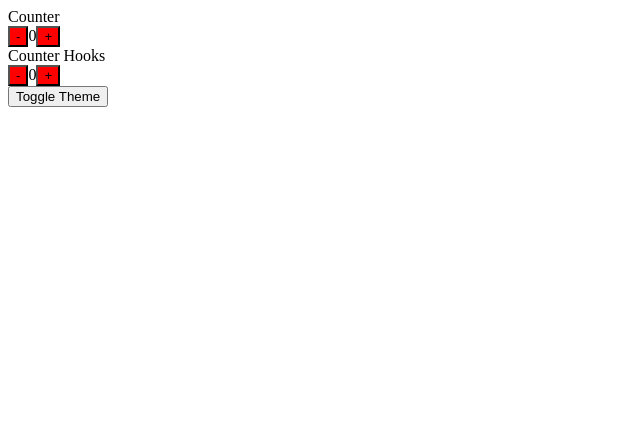
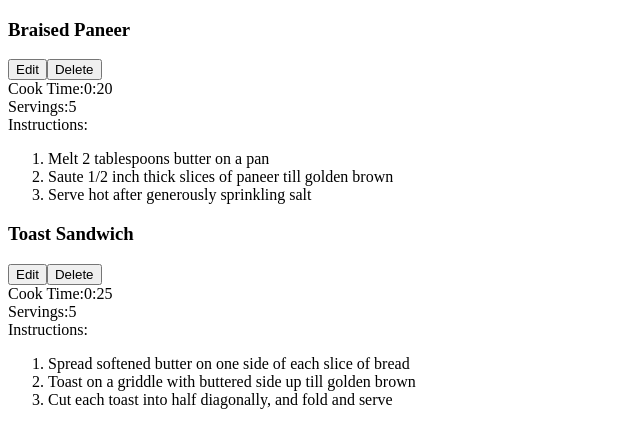
Before and after one commit to N-Shar-ma/Land-Or-Water, a React (Create React App) app: page / in a window 1280 px wide. Shown: the top 448 px of the page, without its empty margins (0-640 px from the left). Built offline with nearby package versions, Linux system fonts and the light colour scheme.

Commit message:
recipe list skeleton

```diff
--- a/src/App.js
+++ b/src/App.js
@@ -1,23 +1,33 @@
 import React, { useState } from 'react';
-import Counter from './Counter'
-import CounterHooks from './CounterHooks'
-
-export const ThemeContext = React.createContext()
+import RecipeList from './RecipeList'
 
 export default function App() {
-  console.log("Rendering App Component")
-  const [theme, setTheme] = useState('red')
-  return (
-    <ThemeContext.Provider value={{ backgroundColor: theme }}>
-      Counter
-      <Counter initialCount={0} />
-      Counter Hooks
-      <CounterHooks initialCount={0} />
-      <button onClick={() => setTheme(prevTheme => {
-        return prevTheme==='red' ? 'blue' : 'red'
-      })}>
-        Toggle Theme
-      </button>
-    </ThemeContext.Provider>
-  )
+	return (
+		<RecipeList recipes={sampleRecipes} />
+	)
 }
+
+const sampleRecipes = [
+    {
+        id: 1,
+        name: 'Braised Paneer',
+        cookTime: '0:20',
+        servings: 5,
+        instructions: [
+            'Melt 2 tablespoons butter on a pan',
+            'Saute 1/2 inch thick slices of paneer till golden brown',
+            'Serve hot after generously sprinkling salt'
+        ]
+    },
+    {
+        id: 2,
+        name: 'Toast Sandwich',
+        cookTime: '0:25',
+        servings: 5,
+        instructions: [
+            'Spread softened butter on one side of each slice of bread',
+            'Toast on a griddle with buttered side up till golden brown',
+            'Cut each toast into half diagonally, and fold and serve'
+        ]
+    }
+]
--- a/src/Counter.js
+++ /dev/null
@@ -1,30 +0,0 @@
-import { Component } from 'react'
-import { ThemeContext } from './App'
-
-export default class Counter extends Component {
-    constructor(props) {
-        super(props)
-        this.state = {
-            count: props.initialCount
-        }
-    }
-
-    changeCount(amount) {
-        this.setState(prevState => ({count: prevState.count + amount}))
-    }
-
-    render() {
-        console.log("Rendering Counter Component")
-        return (
-            <ThemeContext.Consumer>
-                {style => (
-                    <div>
-                        <button style={style} onClick={() => this.changeCount(-1)}>-</button>
-                        <span>{this.state.count}</span>
-                        <button style={style} onClick={() => this.changeCount(1)}>+</button>
-                    </div>
-                )}
-            </ThemeContext.Consumer>
-        )
-    }
-}
--- a/src/CounterHooks.js
+++ /dev/null
@@ -1,15 +0,0 @@
-import { useState, useContext } from 'react'
-import { ThemeContext } from './App'
-
-export default function CounterHooks({ initialCount }) {
-    console.log("Rendering Counter Hooks Component")
-    const [count, setCount] = useState(initialCount)
-    const style = useContext(ThemeContext)
-    return (
-        <div>
-            <button style={style} onClick={() => setCount(prevCount => prevCount - 1)}>-</button>
-            <span>{count}</span>
-            <button style={style} onClick={() => setCount(prevCount => prevCount + 1)}>+</button>
-        </div>
-    )
-}
--- /dev/null
+++ b/src/Recipe.js
@@ -0,0 +1,35 @@
+import React from 'react'
+
+export default function Recipe(props) {
+    const {
+        name,
+        cookTime,
+        servings,
+        instructions
+    } = props
+    return (
+        <article>
+            <header>
+                <h3>{name}</h3>
+                <button>Edit</button>
+                <button>Delete</button>
+            </header>
+            <section>
+                <span>Cook Time:</span>
+                <span>{cookTime}</span>
+            </section>
+            <section>
+                <span>Servings:</span>
+                <span>{servings}</span>
+            </section>
+            <section>
+                <span>Instructions:</span>
+                <ol>
+                    {instructions.map(instruction =>
+                        <li>{instruction}</li>
+                    )}
+                </ol>
+            </section>
+        </article>
+    )
+}
--- /dev/null
+++ b/src/RecipeList.js
@@ -0,0 +1,15 @@
+import React from 'react'
+import Recipe from './Recipe';
+
+export default function RecipeList({ recipes }) {
+    return (
+        <div>
+            {recipes.map(recipe =>
+                <Recipe
+                    key={recipe.id}
+                    {...recipe}
+                />
+            )}
+        </div>
+    )
+}
--- a/src/index.js
+++ b/src/index.js
@@ -3,8 +3,6 @@ import ReactDOM from 'react-dom';
 import App from './App';
 
 ReactDOM.render(
-  // <React.StrictMode>
     <App/>,
-  // </React.StrictMode>
   document.getElementById('root')
 );
```
